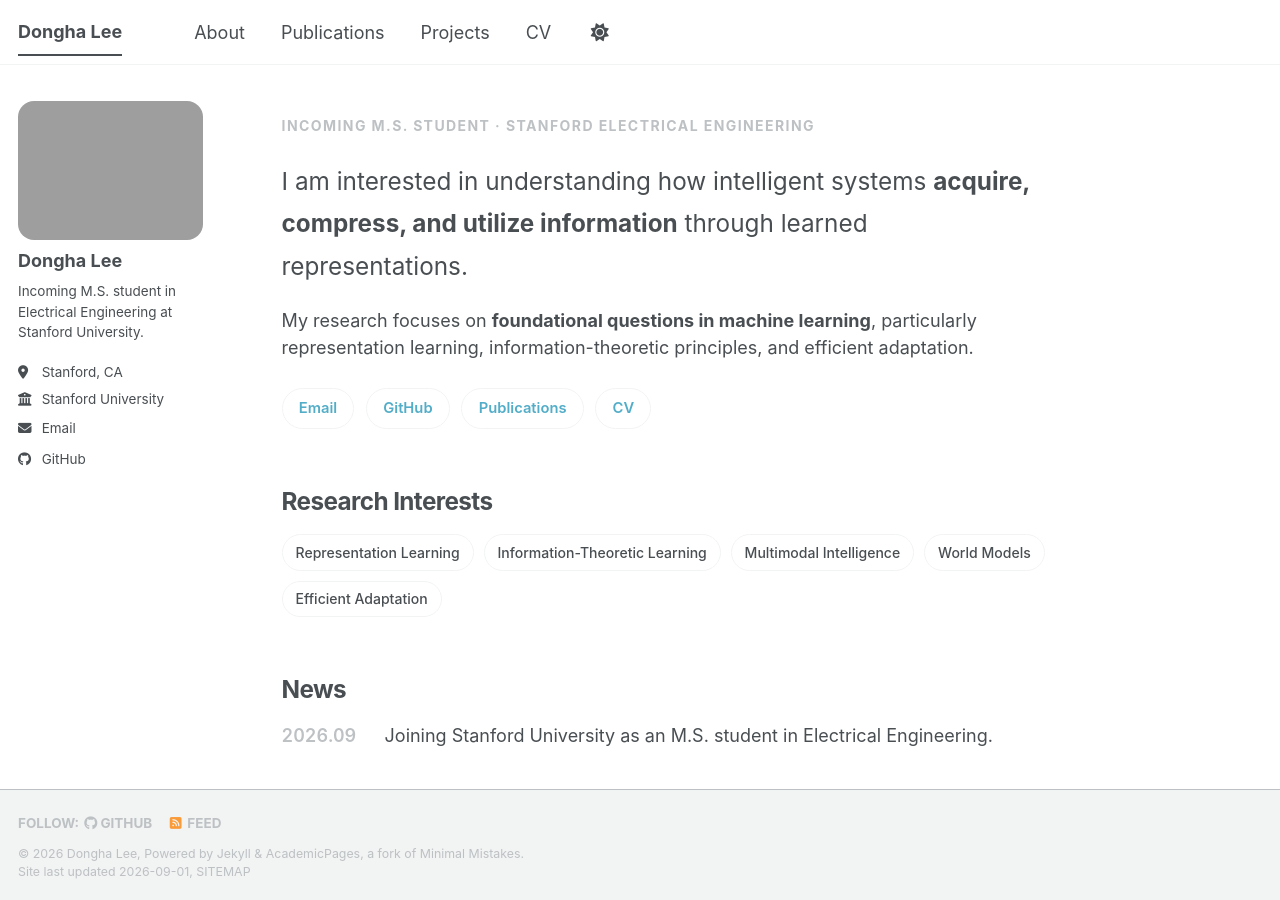
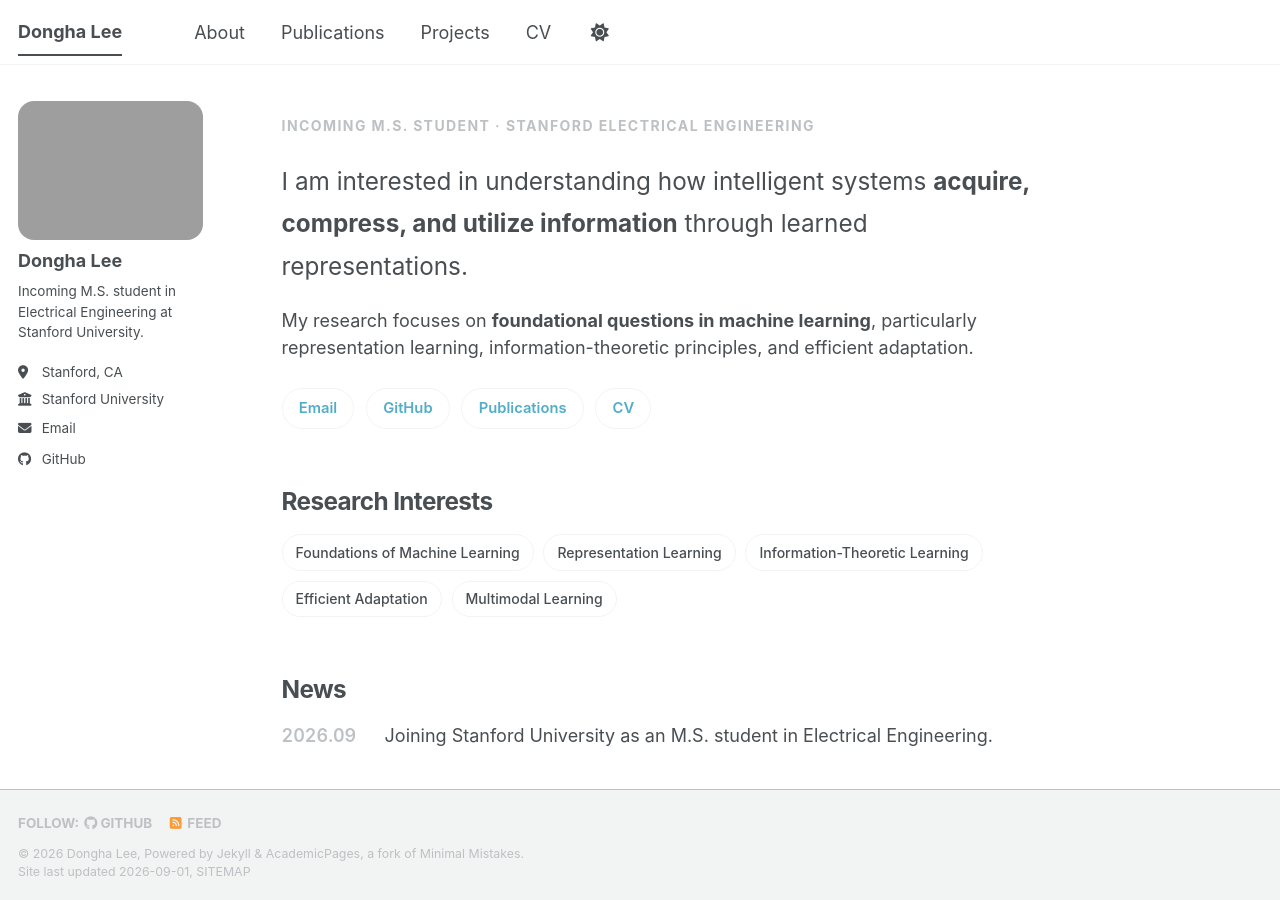
Before and after one commit to lee-research/lee-research.github.io, a Jekyll site: the page built from _pages/about.md, in a window 1280 px wide and 900 px high. Built offline with Jekyll 4.4.1, drawn with Linux system fonts in a browser that asks for light colours; a script bundle is joined from its source files by our own code; library files that are not in the unit come from our copies.

Commit message:
Update about.md

```diff
--- a/_pages/about.md
+++ b/_pages/about.md
@@ -37,11 +37,11 @@ and efficient adaptation.
 ## Research Interests
 
 <ul class="interest-tags">
+  <li>Foundations of Machine Learning</li>
   <li>Representation Learning</li>
   <li>Information-Theoretic Learning</li>
-  <li>Multimodal Intelligence</li>
-  <li>World Models</li>
   <li>Efficient Adaptation</li>
+  <li>Multimodal Learning</li>
 </ul>
 
 ## News
```
